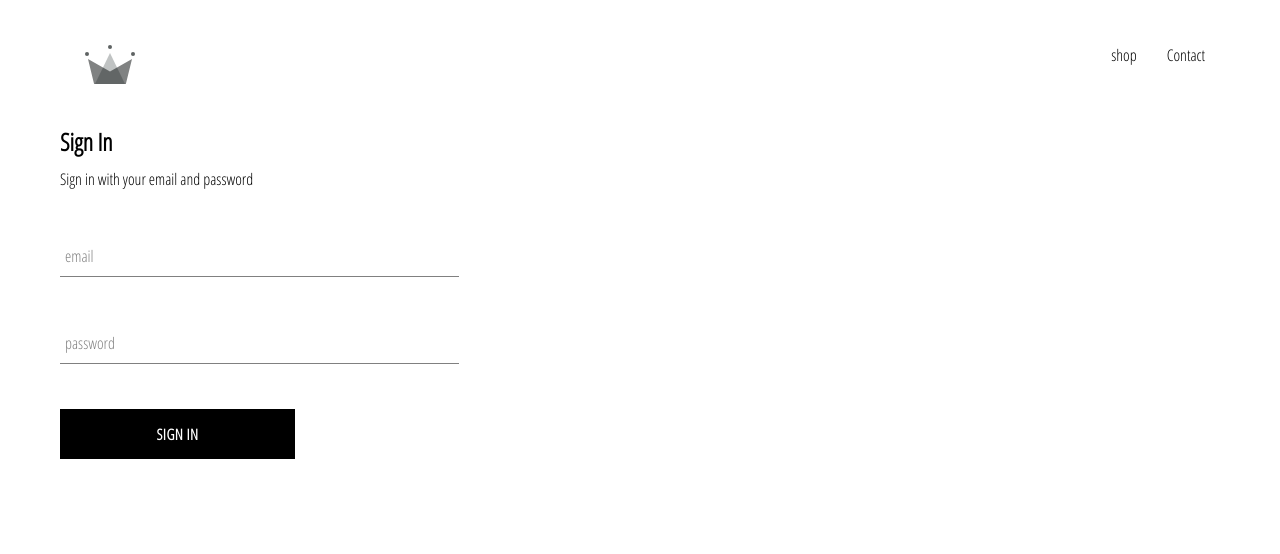
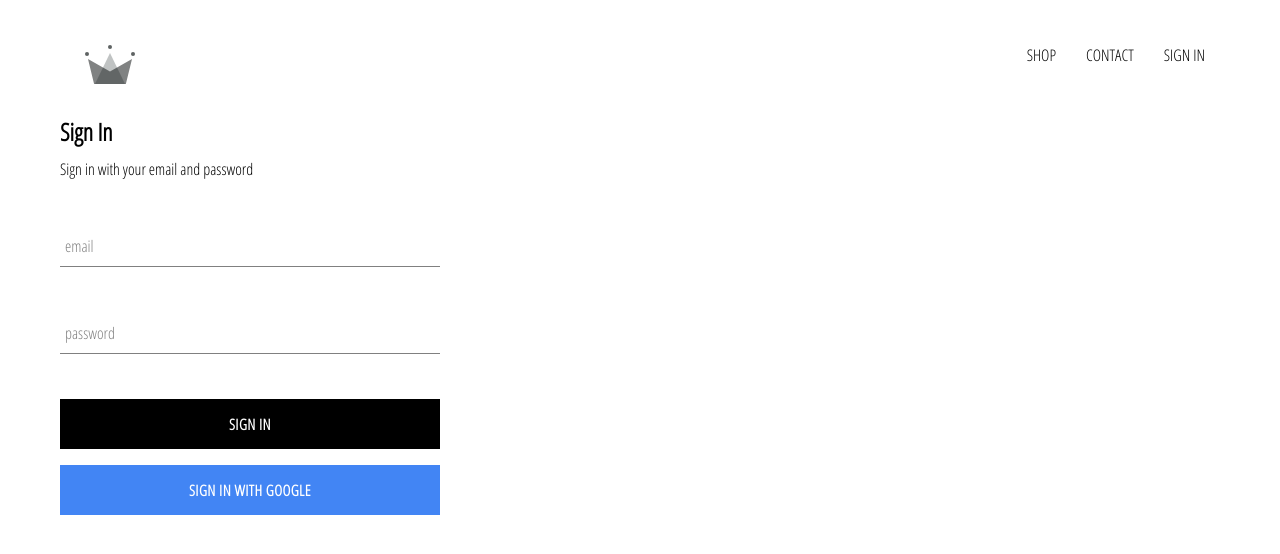
Before and after one commit to yao80350/clothing, a React (Create React App) app: page /signin in a window 1280 px wide. Shown: the top 554 px of the page. Built offline with nearby package versions, Linux system fonts and the light colour scheme; no server answers.

Commit message:
Intergrated firebase, create sign in with google

```diff
--- a/package.json
+++ b/package.json
@@ -3,6 +3,7 @@
   "version": "0.1.0",
   "private": true,
   "dependencies": {
+    "firebase": "^7.5.0",
     "react": "^16.12.0",
     "react-dom": "^16.12.0",
     "react-router-dom": "^5.1.2",
--- a/src/App.js
+++ b/src/App.js
@@ -6,12 +6,29 @@
 import SignInAndSignUp from './components/sign-in-and-sign-up/sign-in-and-sign-up';
 import HomePage from './pages/homepage/homepage';
 import ShopPage from './pages/shop/shop';
+import { auth } from './firebase/firebase.utils';
 
-const App = () => {
+class App extends React.Component {
+    state = { currentUser: null };
+
+    unsubscribeFromAuth = null;
+
+    componentDidMount() {
+        this.unsubscribeFromAuth = auth.onAuthStateChanged(user => {
+            this.setState({ currentUser: user });
+            console.log(this.state.currentUser);
+        });
+    }
+
+    componentWillUnmount() {
+        this.unsubscribeFromAuth();
+    }
+
+    render() {
         return (
             <BrowserRouter>
                 <div>
-                <Header />
+                    <Header currentUser={this.state.currentUser} />
                     <Switch>
                         <Route path="/" exact component={HomePage} />
                         <Route path="/shop" exact component={ShopPage} />
@@ -20,6 +37,7 @@
                 </div>
             </BrowserRouter>
         );
-};
+    }
+}
 
 export default App;
--- a/src/components/custom-button/custom-button.jsx
+++ b/src/components/custom-button/custom-button.jsx
@@ -1,9 +1,12 @@
 import React from 'react';
 
-const CustomButton = ({children, ...otherProps}) => (
-    <button className="custom-button" {...otherProps}>
+const CustomButton = ({children, isGoogleSignIn, ...otherProps}) => {
+    const googleButton = isGoogleSignIn ? 'google-sign-in' : '';
+    return (
+    <button className={`custom-button ${googleButton}`} {...otherProps}>
         {children}
     </button>
-);
+    );
+};
 
 export default CustomButton;
--- a/src/components/header/header.jsx
+++ b/src/components/header/header.jsx
@@ -2,8 +2,9 @@
 import { Link } from 'react-router-dom';
 
 import { ReactComponent as Logo } from '../../assets/logo.svg';
+import { auth } from '../../firebase/firebase.utils';
 
-const Header = () => (
+const Header = ({currentUser}) => (
     <header className="header">
         <Link to="/" className="logo-container">
             <Logo className="logo"/>
@@ -11,6 +12,10 @@
         <div className="options">
             <Link to="/shop" className="option">shop</Link>
             <Link to="/" className="option">Contact</Link>
+            {currentUser ?
+                <div className="option" onClick={() => auth.signOut()}>Sign Out</div>
+                : <Link to="/signin" className="option">Sign In</Link>
+            }
         </div>
     </header>
 );
--- a/src/components/sign-in/sign-in.jsx
+++ b/src/components/sign-in/sign-in.jsx
@@ -2,6 +2,7 @@
 
 import FormInput from '../form-input/form-input';
 import CustomButton from '../custom-button/custom-button';
+import { signInWithGoogle } from '../../firebase/firebase.utils';
 
 class SignIn extends React.Component {
     state = {
@@ -9,7 +10,8 @@
         password: ""
     };
 
-    handleChange = ({ name, value }) => {
+    handleChange = event => {
+        const {name, value} = event.target;
         this.setState({ [name]: value });
     }
 
@@ -43,6 +45,7 @@
                     />
                     <CustomButton type="submit">Sign In</CustomButton>
                 </form>
+                <CustomButton onClick={signInWithGoogle} isGoogleSignIn>Sign In With Google</CustomButton>
             </div>
         );
     }
--- /dev/null
+++ b/src/firebase/firebase.utils.js
@@ -0,0 +1,29 @@
+// Firebase App (the core Firebase SDK) is always required and must be listed first
+import firebase from "firebase/app";
+// Add the Firebase products that you want to use
+// import these will add auth and firestore to firebase
+import "firebase/auth";
+import "firebase/firestore";
+
+const firebaseConfig = {
+    apiKey: "AIzaSyBT9fh4dggWSW-fzJG9cDSUhkq_vmgkH_U",
+    authDomain: "clothing-db-e9020.firebaseapp.com",
+    databaseURL: "https://clothing-db-e9020.firebaseio.com",
+    projectId: "clothing-db-e9020",
+    storageBucket: "clothing-db-e9020.appspot.com",
+    messagingSenderId: "69715099258",
+    appId: "1:69715099258:web:b9fce8605a5b92b0c4c5c3",
+    measurementId: "G-N73D78Z0NM"
+};
+// Initialize Firebase
+firebase.initializeApp(firebaseConfig);
+
+export const auth = firebase.auth();
+export const firestore = firebase.firestore();
+
+const provider = new firebase.auth.GoogleAuthProvider();
+provider.setCustomParameters({
+    'prompt': 'select_account'
+});
+export const signInWithGoogle = () => auth.signInWithPopup(provider);
+export default firebase;
--- a/src/sass/abstracts/_variables.scss
+++ b/src/sass/abstracts/_variables.scss
@@ -3,3 +3,6 @@
 $grey: grey;
 
 $white: #fff;
+
+$google-blue-1: #4285f4;
+$google-blue-2: #357ae8;
--- a/src/sass/base/_base.scss
+++ b/src/sass/base/_base.scss
@@ -4,6 +4,10 @@
 	padding: 0;
 	margin: 0;
 	box-sizing: inherit;
+}
+
+body {
+	box-sizing: border-box;
 }
 
 ul {
--- a/src/sass/components/_custom-button.scss
+++ b/src/sass/components/_custom-button.scss
@@ -19,4 +19,14 @@
       color: $black;
       border: 1px solid $black;
     }
+
+    &.google-sign-in {
+      background-color: $google-blue-1;
+      color: $white;
+
+      :hover {
+        background-color: $google-blue-2;
+        border: none;
+      }
+    }
   }
--- a/src/sass/components/_header.scss
+++ b/src/sass/components/_header.scss
@@ -17,9 +17,11 @@
     display: flex;
     align-items: center;
     justify-content: flex-end;
+    text-transform: uppercase;
 
     .option {
       padding: 10px 15px;
+      cursor: pointer;
     }
   }
 }
--- a/src/sass/components/_sign-in.scss
+++ b/src/sass/components/_sign-in.scss
@@ -1,9 +1,12 @@
 .sign-in {
-    width: 30vw;
-    display: flex;
-    flex-direction: column;
+    width: 380px;
 
     .title {
         margin: 10px 0;
     }
+
+    button {
+        width: 100%;
+        margin-bottom: 1rem;
+    }
 }
```
Also changed, not shown: 1 other file (tests, documents, lock files or other folders). Lines whose indentation alone changed are shown as unchanged.
